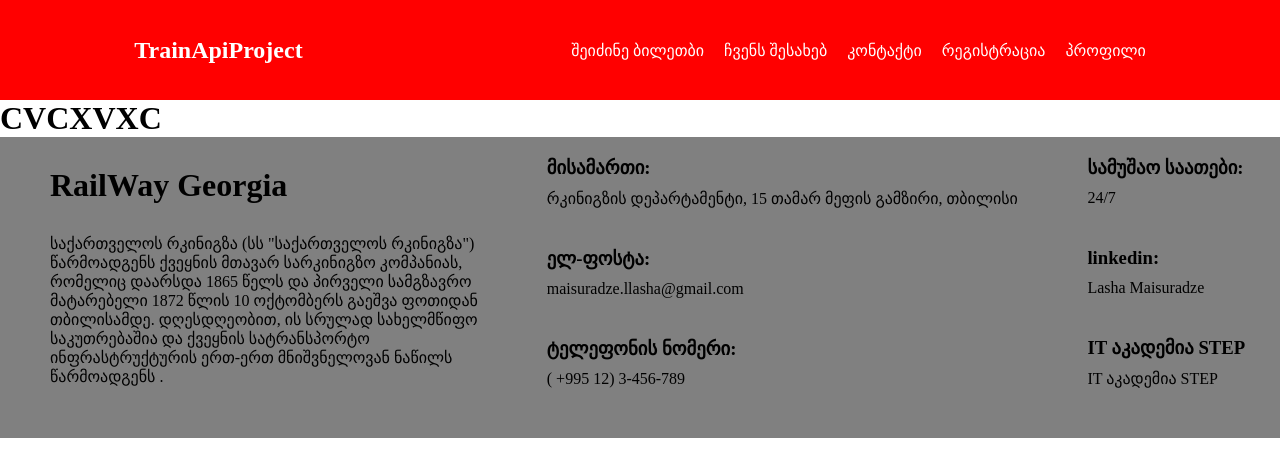
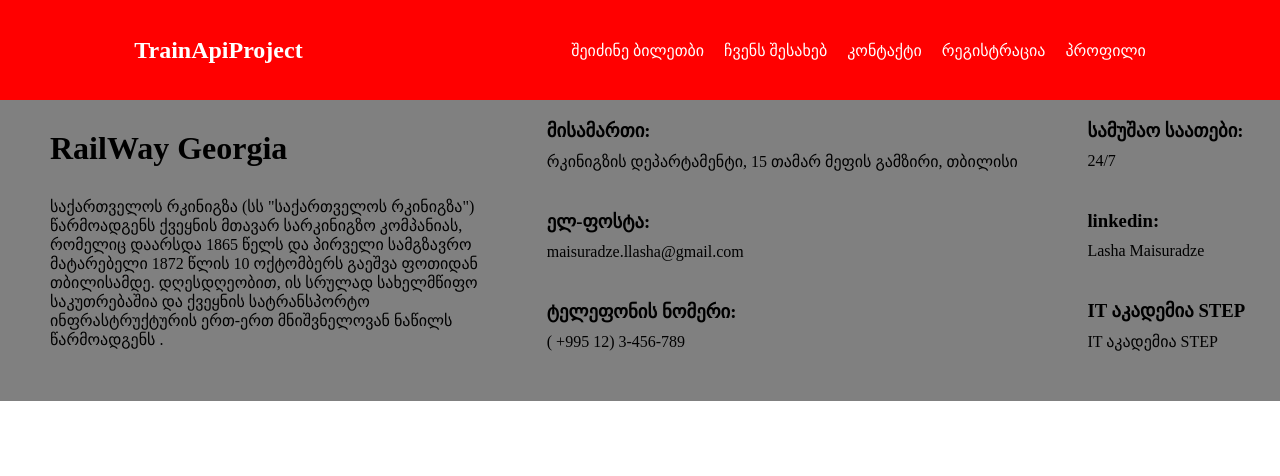
Before and after one commit to lashamm/projectAngular, an Angular app in the folder AngularProject/: page /trains/1 in a window 1280 px wide. Shown: the top 476 px of the page. Built offline with nearby package versions, Linux system fonts and the light colour scheme.

Commit message:
errors :(

```diff
--- a/AngularProject/src/app/train-id/train-id.component.html
+++ b/AngularProject/src/app/train-id/train-id.component.html
@@ -1 +1,2 @@
-<H1>CVCXVXC</H1>
+<!-- <div class="div" *ngFor="let el of train">
+</div> -->
--- a/AngularProject/src/app/train-id/train-id.component.ts
+++ b/AngularProject/src/app/train-id/train-id.component.ts
@@ -1,11 +1,13 @@
 import { Component } from '@angular/core';
 import { ApiService } from '../services/api.service';
-import { ActivatedRoute } from '@angular/router';
+import { ActivatedRoute, Router, RouterModule } from '@angular/router';
 import { filterTrain, train } from '../models/trains';
+import { CommonModule } from '@angular/common';
+import { FormsModule } from '@angular/forms';
 
 @Component({
   selector: 'app-train-id',
-  imports: [],
+  imports: [CommonModule, RouterModule, FormsModule],
   templateUrl: './train-id.component.html',
   styleUrl: './train-id.component.scss'
 })
@@ -14,6 +16,13 @@
 trainData: filterTrain[] = []
 
 constructor(private router: ActivatedRoute){
+    // this.router.params.subscribe(params => {
+    //   console.log(params);
+    //   this.train = this.trainData.find(train => train.id == params['id']);
+    // })
+  }
+
+  ngOnInit(){
     this.router.params.subscribe(params => {
       console.log(params);
       this.train = this.trainData.find(train => train.id == params['id']);
```
